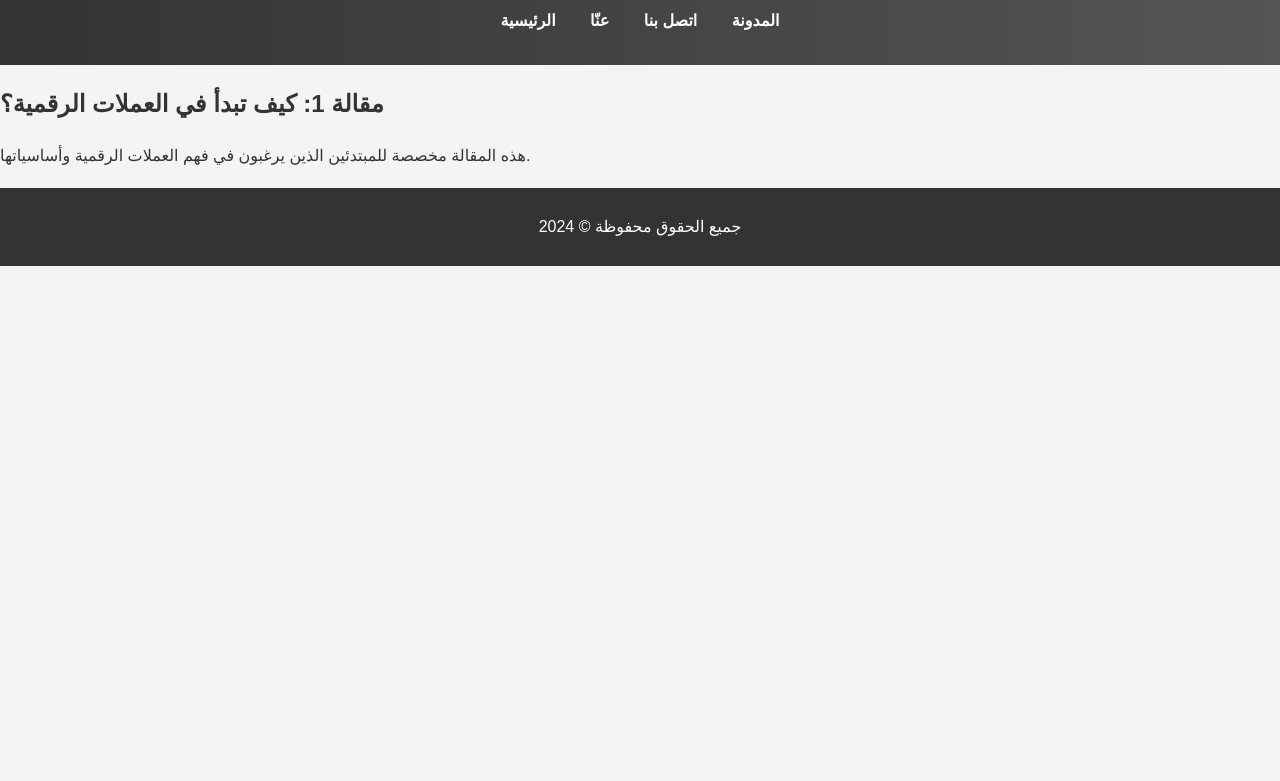
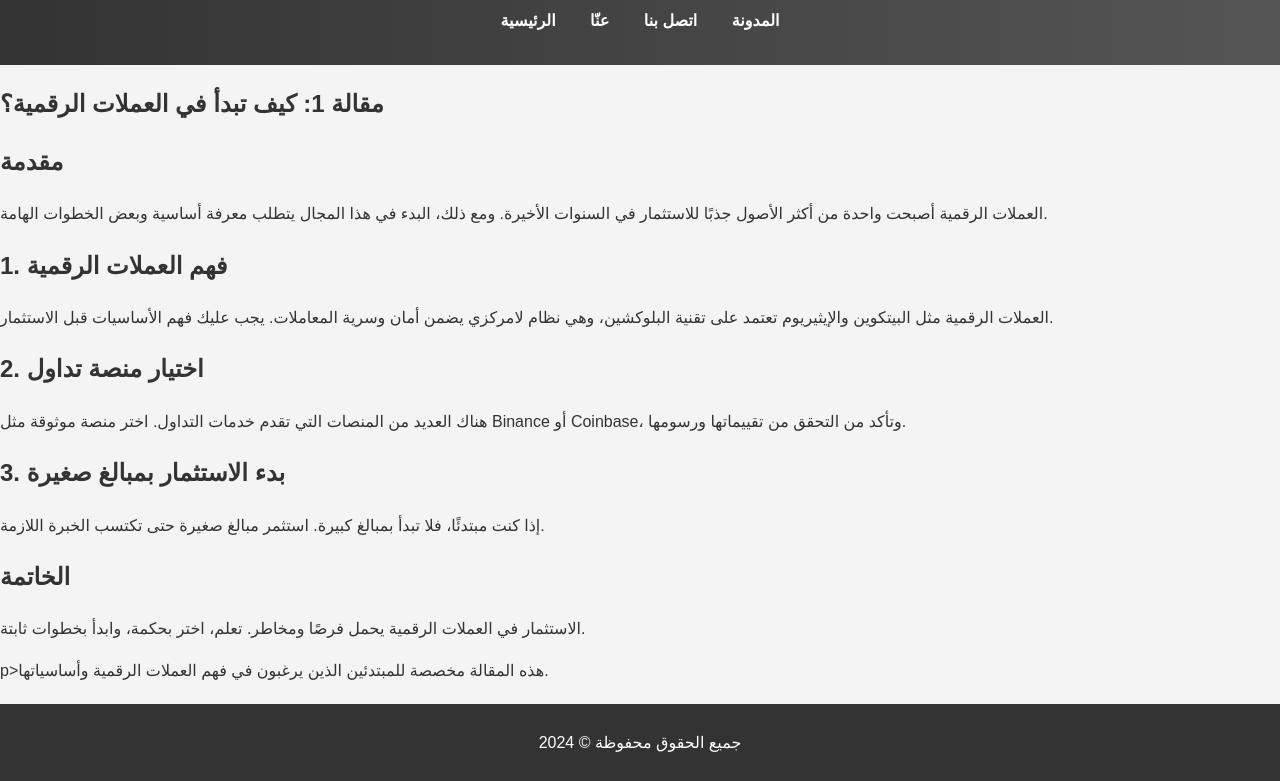
Before and after one commit to Noha173/Mo2achir-o, a plain HTML site: page article_1.html in a window 1280 px wide. Shown: the part 101-882 px from the top of the page. Before the commit the page ends 800 px from the top, so only its background shows below. Drawn offline with Linux system fonts and the light colour scheme; files that its build step writes are made by us from their sources.

Commit message:
article_1.html

```diff
--- a/article_1.html
+++ b/article_1.html
@@ -22,7 +22,20 @@
     <main>
         <section>
             <h2>مقالة 1: كيف تبدأ في العملات الرقمية؟</h2>
-            <p>هذه المقالة مخصصة للمبتدئين الذين يرغبون في فهم العملات الرقمية وأساسياتها.</p>
+            <main>
+    <section>
+        <h2>مقدمة</h2>
+        <p>العملات الرقمية أصبحت واحدة من أكثر الأصول جذبًا للاستثمار في السنوات الأخيرة. ومع ذلك، البدء في هذا المجال يتطلب معرفة أساسية وبعض الخطوات الهامة.</p>
+        <h2>1. فهم العملات الرقمية</h2>
+        <p>العملات الرقمية مثل البيتكوين والإيثيريوم تعتمد على تقنية البلوكشين، وهي نظام لامركزي يضمن أمان وسرية المعاملات. يجب عليك فهم الأساسيات قبل الاستثمار.</p>
+        <h2>2. اختيار منصة تداول</h2>
+        <p>هناك العديد من المنصات التي تقدم خدمات التداول. اختر منصة موثوقة مثل Binance أو Coinbase، وتأكد من التحقق من تقييماتها ورسومها.</p>
+        <h2>3. بدء الاستثمار بمبالغ صغيرة</h2>
+        <p>إذا كنت مبتدئًا، فلا تبدأ بمبالغ كبيرة. استثمر مبالغ صغيرة حتى تكتسب الخبرة اللازمة.</p>
+        <h2>الخاتمة</h2>
+        <p>الاستثمار في العملات الرقمية يحمل فرصًا ومخاطر. تعلم، اختر بحكمة، وابدأ بخطوات ثابتة.</p>
+    </section>
+</main>p>هذه المقالة مخصصة للمبتدئين الذين يرغبون في فهم العملات الرقمية وأساسياتها.</p>
         </section>
     </main>
     <footer>
```
